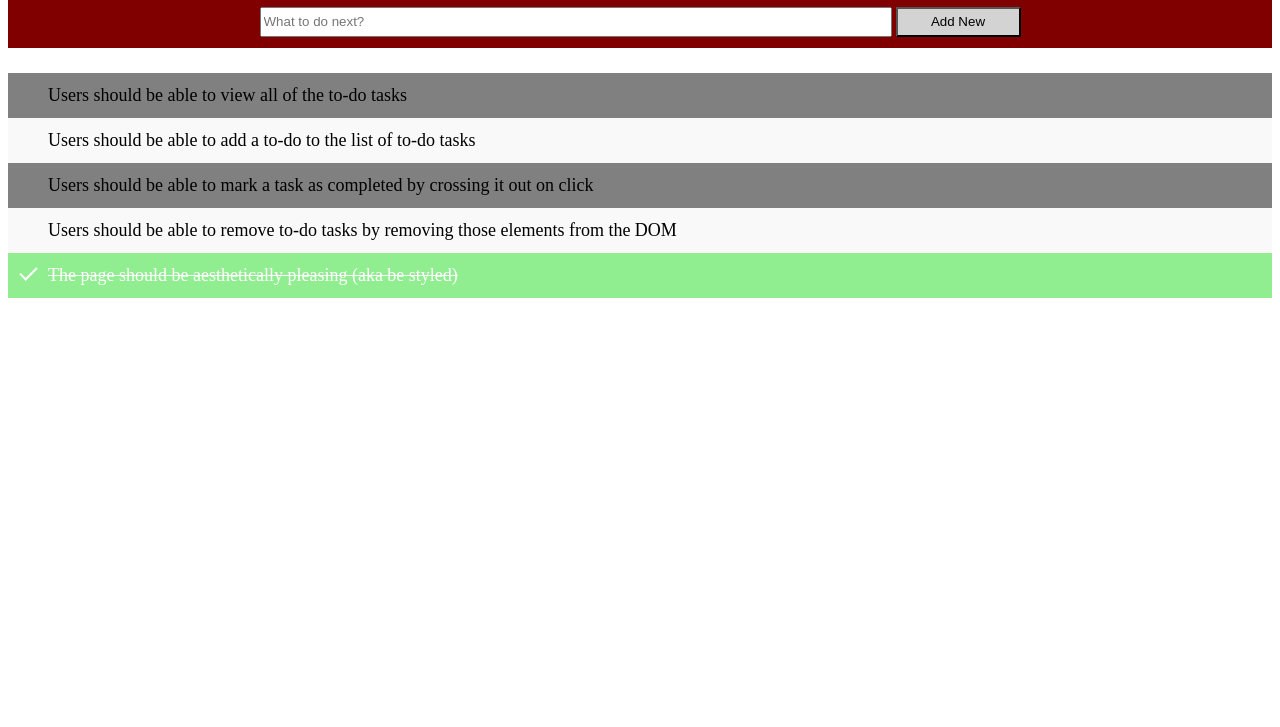
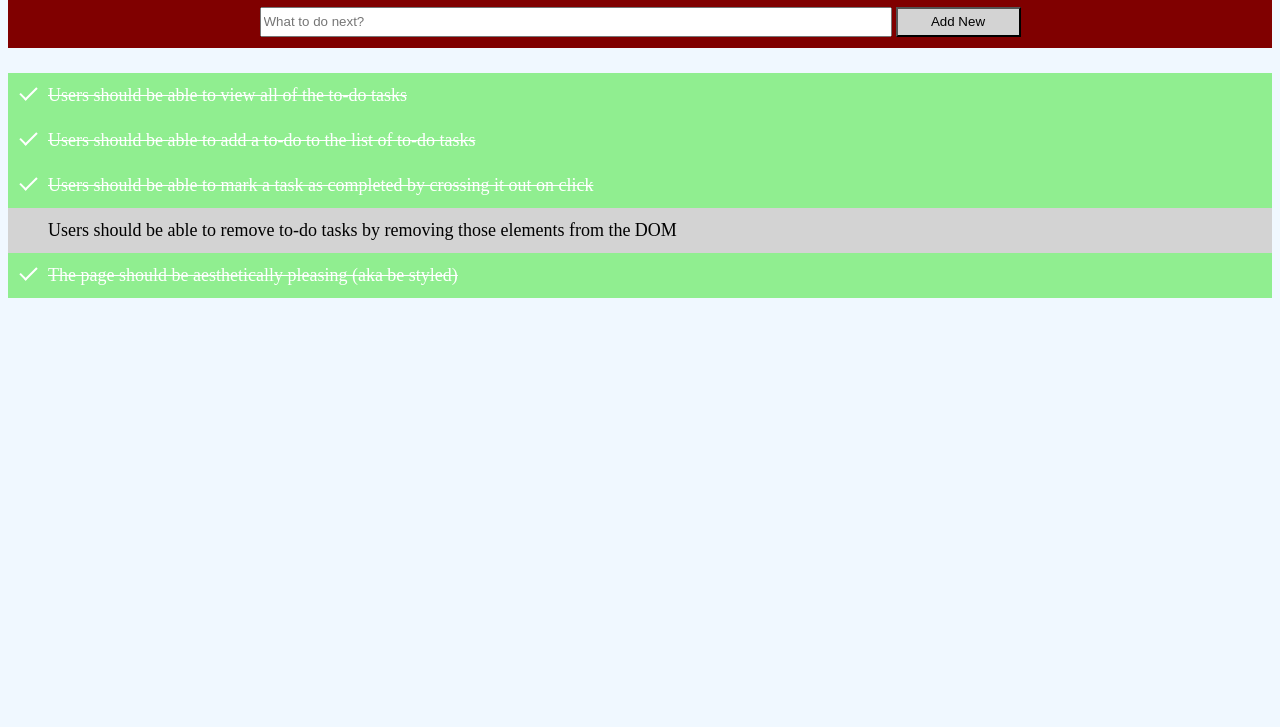
Before and after one commit to curtisbonham/JS-Fundamentals-III---To-Do-List, a plain HTML site: page index.html in a window 1280 px wide. Shown: the part 73-800 px from the top of the page. Drawn offline with Linux system fonts and the light colour scheme.

Commit message:
changed a few css settings and added functionality to be able to check off and uncheck completed/uncomplete list items

```diff
--- a/index.html
+++ b/index.html
@@ -14,9 +14,9 @@
   </header>
   <div id="list">
     <ul id="myUL">
-      <li class="">Users should be able to view all of the to-do tasks</li>
-      <li class="">Users should be able to add a to-do to the list of to-do tasks</li>
-      <li class="">Users should be able to mark a task as completed by crossing it out on click</li>
+      <li class="checked">Users should be able to view all of the to-do tasks</li>
+      <li class="checked">Users should be able to add a to-do to the list of to-do tasks</li>
+      <li class="checked">Users should be able to mark a task as completed by crossing it out on click</li>
       <li class="">Users should be able to remove to-do tasks by removing those elements from the DOM</li>
       <li class="checked">The page should be aesthetically pleasing (aka be styled)</li>
     </ul>
--- a/index.js
+++ b/index.js
@@ -1,20 +1,3 @@
-// let myListItems = document.getElementsByTagName('listItem');
-
-// for (let i = 0; i < myListItems.length; i++){
-//   let span = document.createElement("SPAN");
-//   let txt = document.createElement("\u00D7");
-//   span.className = 'close';
-//   span.appendChild(txt);
-//   myListItems[i].appendChild(span);
-// };
-
-// let list = document.querySelector("ul");
-// list.addEventListener("click", function(e){
-//   if(e.target.class === "listItem"){
-//     e.target.classList.toggle("checked")
-//   }
-// }, false);
-
 // finds value of input field and creates new list item
 const newListItem = () =>{
 let li = document.createElement("li");
@@ -32,3 +15,12 @@ document.getElementById("myInput").value = "";
 // gives functionality to the add new button
 const addBtn = document.getElementById("addBtn");
 addBtn.addEventListener("click", newListItem);
+
+//allows you to cross off a to-do list item when completed or uncheck
+//if not actually completed
+const list = document.querySelector("ul");
+list.addEventListener("click", (event) => {
+  if(event.target.tagName === "LI"){
+    event.target.classList.toggle("checked");
+  }
+}, false);
--- a/style.css
+++ b/style.css
@@ -1,5 +1,6 @@
 *{
   box-sizing: border-box;
+
 }
 
 /* formatting header */
@@ -23,6 +24,11 @@
   width: 50%;
   height: 30px;
 }
+
+/* formatting the body */
+body{
+  background-color: aliceblue;
+}
 /* formatting the list */
 ul {
   margin: 0;
@@ -31,7 +37,7 @@ ul {
 
 /* set every other list item to a different color */
 ul li:nth-child(even){
-background: #f9f9f9;
+background: lightgray;
 }
 
 /* styling the list items */
@@ -52,7 +58,7 @@ ul li {
 
 /* change color when hover over list item */
 ul li:hover{
-  background: orange;
+  background: lightskyblue;
 }
 
 /* change the list item to crossed out when selected */
```
